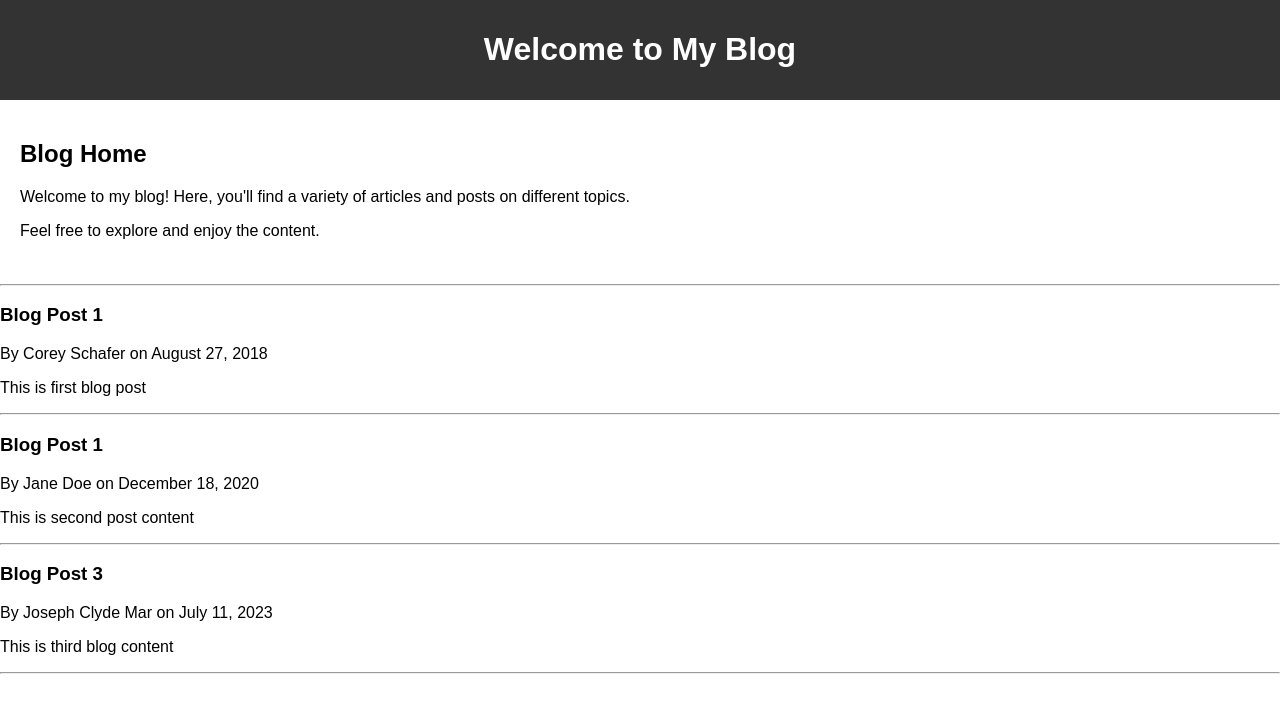
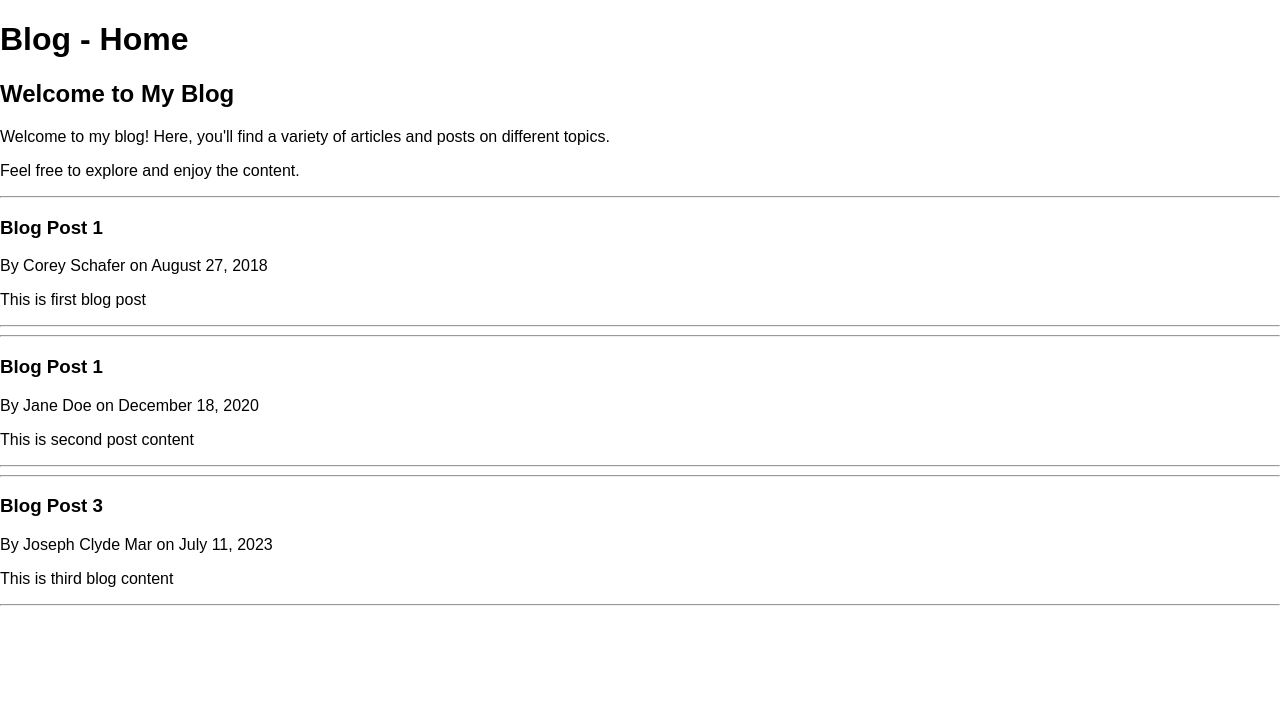
Before and after one commit to josephclydemar/python-django-series-corey-schafer, a Django app: page / in a window 1280 px wide. Shown: the top 713 px of the page. Run offline with Django 4.2, Linux system fonts and the light colour scheme.

Commit message:
Add base.html taking advantage of template inheritance for non-redundant template code.

```diff
--- /dev/null
+++ b/django_project/blog/templates/blog/base.html
@@ -0,0 +1,22 @@
+<!DOCTYPE html>
+<html lang="en">
+<head>
+    <meta charset="UTF-8">
+    <meta name="viewport" content="width=device-width, initial-scale=1.0">
+    {% if title %}
+        <title>Django Blog - {{ title }}</title>
+    {% else %}
+        <title>Django Blog</title>
+    {% endif %}
+    <style>
+        body {
+            font-family: Arial, sans-serif;
+            margin: 0;
+            padding: 0;
+        }
+    </style>
+</head>
+<body>
+    {% block content %}{% endblock %}
+</body>
+</html>
--- a/django_project/blog/templates/blog/home.html
+++ b/django_project/blog/templates/blog/home.html
@@ -1,53 +1,18 @@
-<!DOCTYPE html>
-<html lang="en">
-<head>
-    <meta charset="UTF-8">
-    <meta name="viewport" content="width=device-width, initial-scale=1.0">
-    {% if title %}
-        <title>Django Blog - {{ title }}</title>
-    {% else %}
-        <title>Django Blog</title>
-    {% endif %}
-    <style>
-        body {
-            font-family: Arial, sans-serif;
-            margin: 0;
-            padding: 0;
-        }
-        header {
-            background-color: #333;
-            color: #fff;
-            padding: 10px;
-            text-align: center;
-        }
-        nav {
-            background-color: #444;
-            color: #fff;
-            padding: 10px;
-            text-align: center;
-        }
-        main {
-            padding: 20px;
-        }
-    </style>
-</head>
-<body>
+{% extends 'blog/base.html' %}
+{% block content %}
     <header>
-        <h1>Welcome to My Blog</h1>
+        <h1>Blog - Home</h1>
     </header>
     <main>
-        <h2>Blog Home</h2>
+        <h2>Welcome to My Blog</h2>
         <p>Welcome to my blog! Here, you'll find a variety of articles and posts on different topics.</p>
         <p>Feel free to explore and enjoy the content.</p>
     </main>
+    {% for post in posts %}
         <hr>
-    <div>
-        {% for post in posts %}
         <h3>{{ post.title }}</h3>
         <p>By {{ post.author }} on {{ post.date_posted }}</p>
         <p>{{ post.content }}</p>
         <hr>
     {% endfor %}
-    </div>
-</body>
-</html>
+{% endblock %}
--- a/django_project/blog/views.py
+++ b/django_project/blog/views.py
@@ -26,13 +26,23 @@ posts = [
 def home(request):
     context = {
                 'title': 'HomePage',
-                'posts': posts }
+                'posts': posts
+              }
     # return HttpResponse('<h1>Blog Home</h1>')
     return render(request, 'blog/home.html', context)
 
 def about(request):
+    context = {
+                'title': 'About Hehe',
+                'about_me': '''
+                            DHKDS Hello there! I'm John Doe, a curious soul and a dedicated writer on a journey to share my thoughts, experiences, and insights through this blog.
+                            From a young age, I've been captivated by the power of words and their ability to shape ideas, connect people, and inspire change. My passion for storytelling and exploration has led me on an exciting path of discovery.
+                            My blog is a reflection of my diverse interests, ranging from technology and science to art and philosophy. Join me as I dive into the intricacies of the digital world, ponder the mysteries of the universe, and contemplate the beauty that surrounds us.
+                            When I'm not immersed in writing, you can find me sipping on a cup of freshly brewed coffee, lost in a good book, or wandering through nature's wonders.
+                            '''
+              }
     # return HttpResponse('<h1>Blog About</h1>')
-    return render(request, 'blog/about.html', { 'title': 'About Hehe' })
+    return render(request, 'blog/about.html', context)
 
 def contacts(request):
     return HttpResponse('<h3>Blog Contacts HAHA..</h3>')
```
Also changed, not shown: django_project/blog/templates/blog/about.html (+4 -37 lines). Lines whose indentation alone changed are shown as unchanged.
